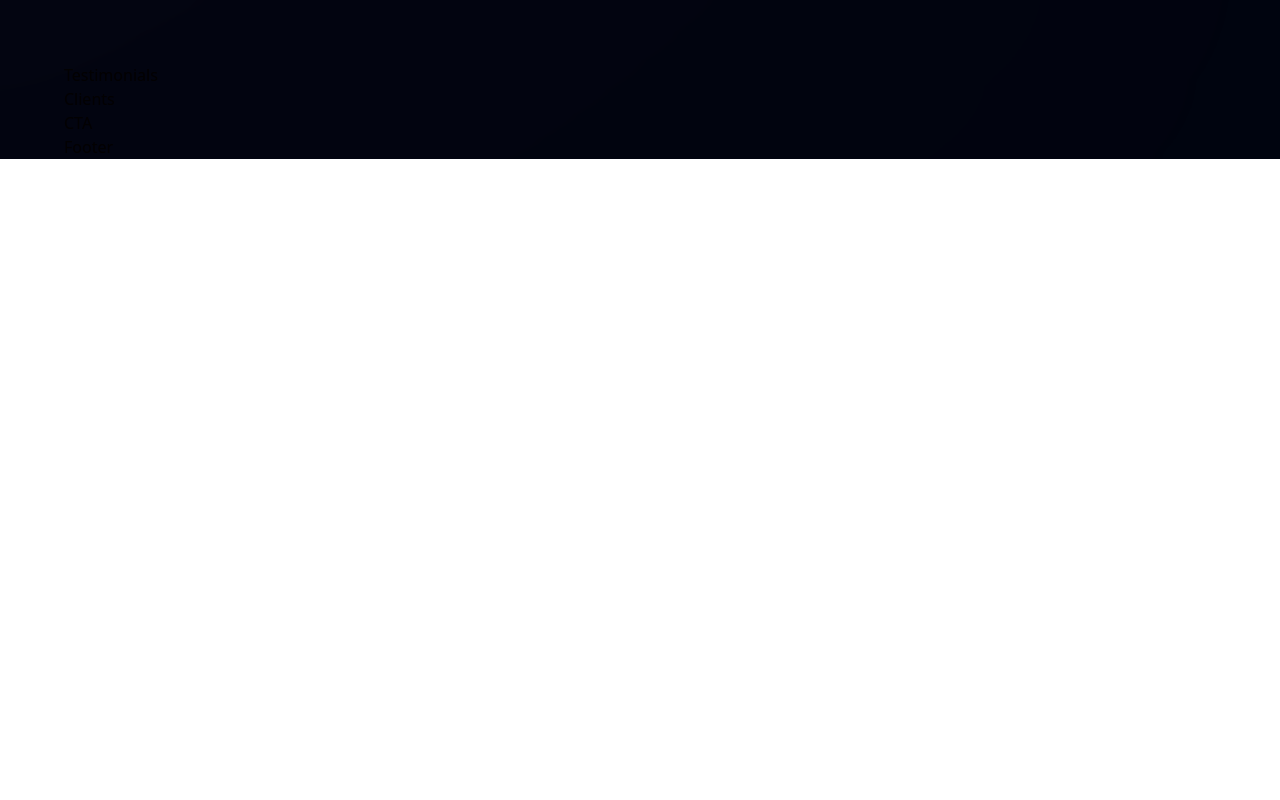
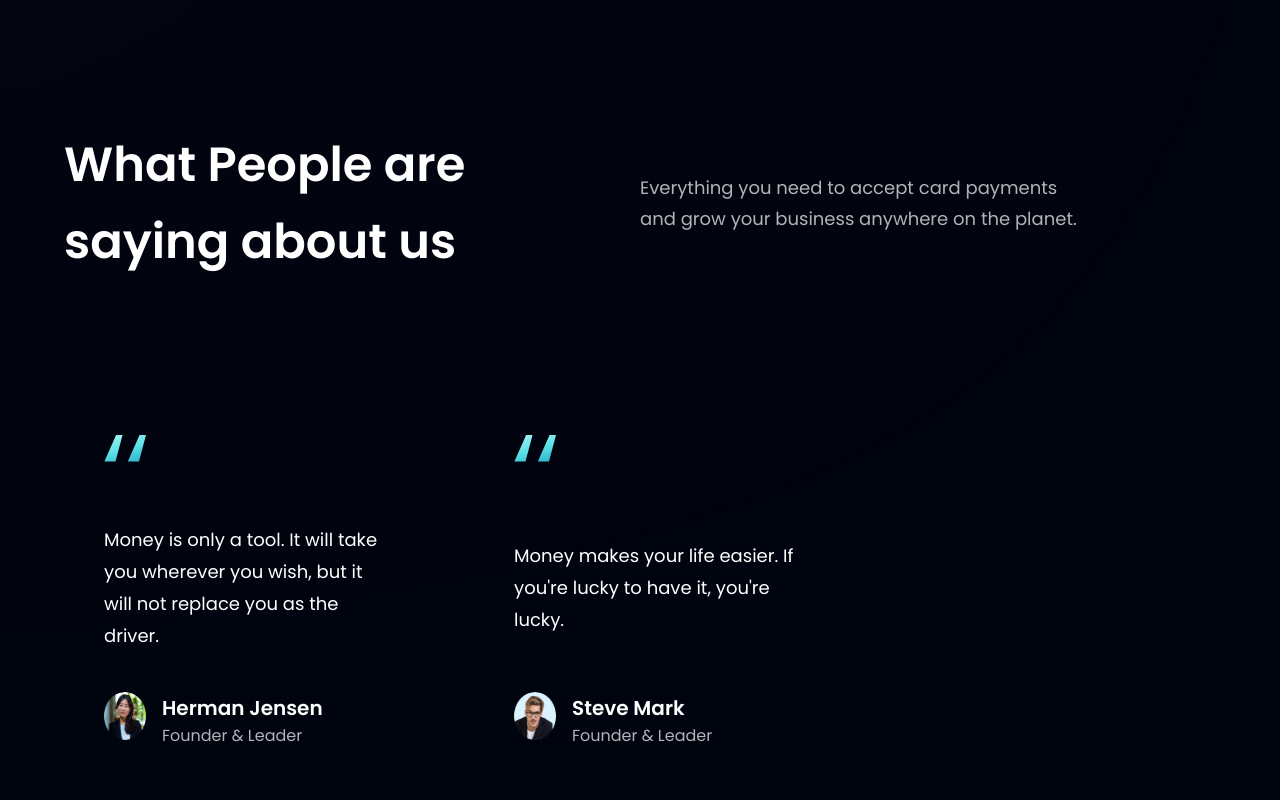
Before and after one commit to AndreiaMsT/Bank-Modern-App, a React (Vite) app: page / in a window 1280 px wide. Shown: the part 2720-3520 px from the top of the page. Before the commit the page ends 2879 px from the top, so only its background shows below. Built offline with nearby package versions, Linux system fonts and the light colour scheme.

Commit message:
done FeedbackCard component

```diff
--- a/src/components/FeedbackCard.jsx
+++ b/src/components/FeedbackCard.jsx
@@ -1,8 +1,19 @@
-import React from 'react'
+import { quotes } from "../assets"
 
-const FeedbackCard = () => {
+const FeedbackCard = ({content, name, title, img}) => {
   return (
-    <div>FeedbackCard</div>
+    <div className='flex justify-between flex-col px-10 py-12 rounded-[20px] max-w-[370px] md:mr-10 sm:mr-5 mr-0 my-5 feedback-card '>
+<img src={quotes} alt="doubles__quotes" className="w-[42px] h-[72px] object-contain" />
+<p className="font-poppins font-normal text-[18px] leading-[32px] text-white my-10">{content}</p>
+<div className="flex flex-row">
+<img src={img} alt={name} className="w-[42px] h-[48px] rounded-full" />
+<div className="flex flex-col ml-4">
+  <h4 className="font-poppins font-semibold text-[20px] leading-[32px] text-white ">{name}</h4>
+  <p className="font-poppins font-normal text-[16px] leading-[24px] text-dimWhite ">{title}</p>
+
+</div>
+</div>
+    </div>
   )
 }
 
--- a/src/components/Testimonials.jsx
+++ b/src/components/Testimonials.jsx
@@ -1,9 +1,33 @@
-import React from 'react'
+import { feedback } from "../constants";
+import styles, { layout } from "../style";
+import FeedbackCard from "./FeedbackCard";
 
 const Testimonials = () => {
   return (
-    <div>Testimonials</div>
-  )
-}
+    <section
+      id="clients"
+      className={`${styles.paddingY} ${styles.flexCenter} flex-col relative`}
+    >
+      <div />
+      <div className="w-full flex justify-between items-center md:flex-row flex-col sm:mb-16 mb-6 relative z-[1] ">
+        <h2 className={styles.heading2}>
+          What People are <br className="sm:block hidden" /> saying about us
+        </h2>
+        <div className="w-full md:mt-0 mt-6">
+          <p className={`${styles.paragraph} text-left max-w-[450px]`}>
+            Everything you need to accept card payments and grow your business
+            anywhere on the planet.
+          </p>
+        </div>
+      </div>
 
-export default Testimonials
+      <div className="flex flex-wrap sm:justify-start justify-center w-full feedback-container relative z-[1] ">
+{feedback.map((f,index)=>(
+  <FeedbackCard key={f.id} {...f}/>
+))}
+      </div>
+    </section>
+  );
+};
+
+export default Testimonials;
```
